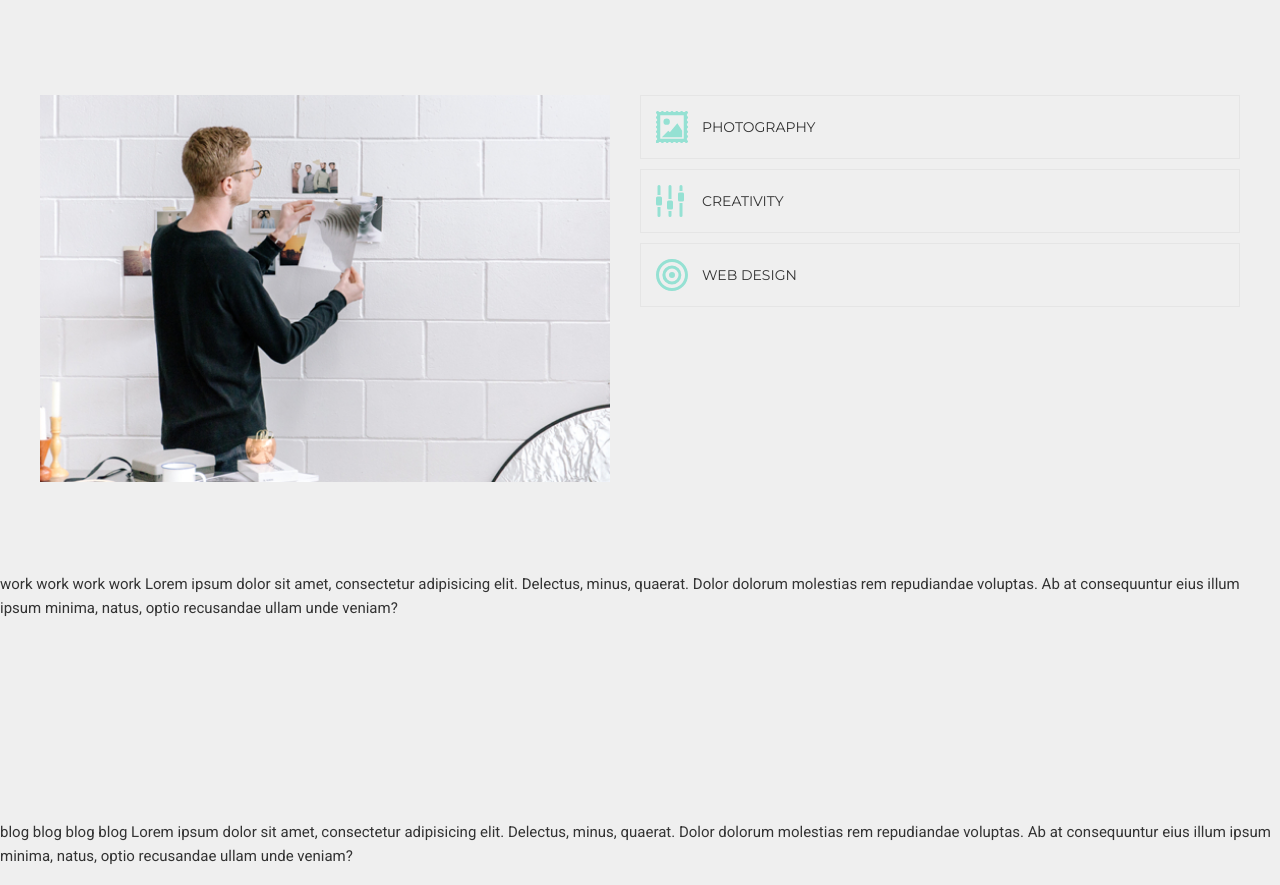
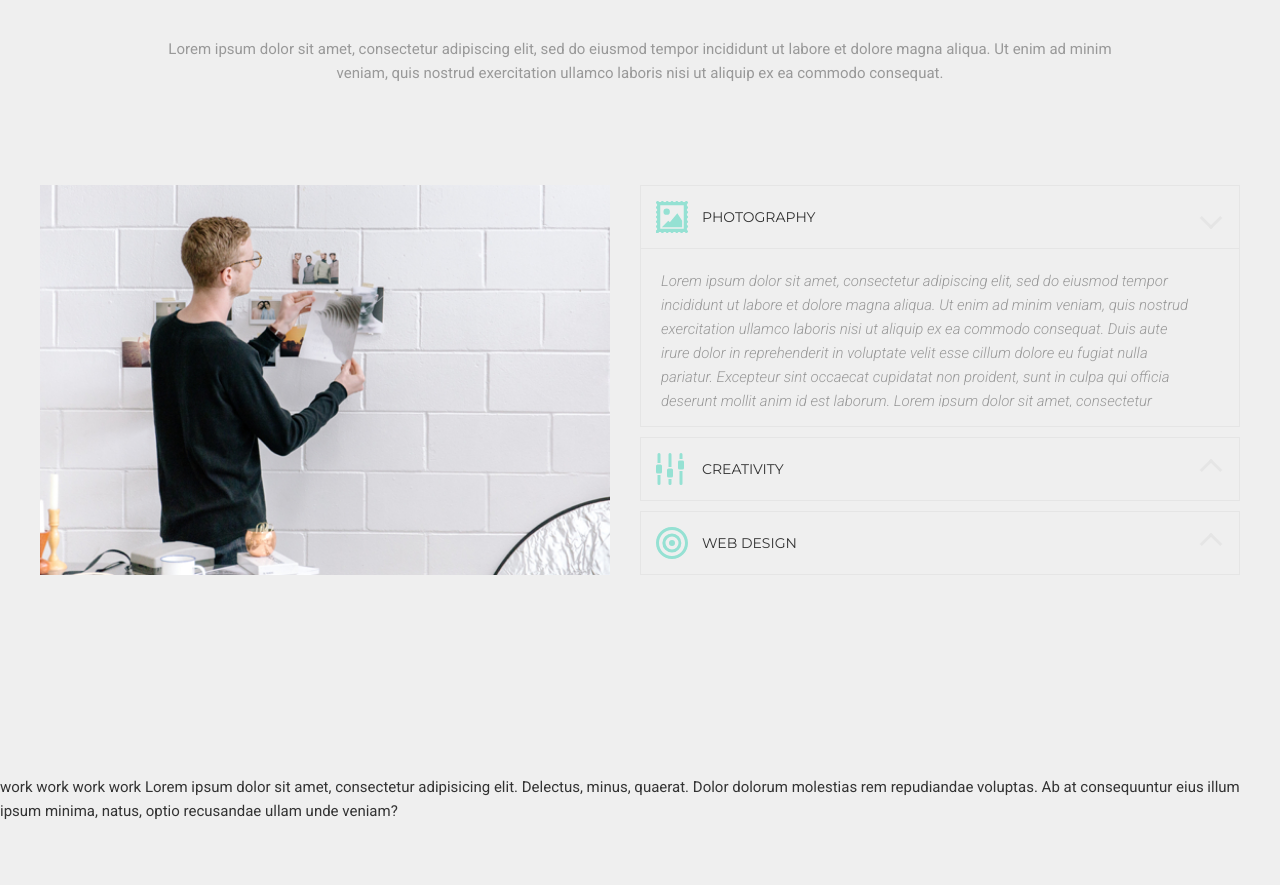
Before and after one commit to ivanchikap/glivera-mogo, a website: page src/index.html in a window 1280 px wide. Shown: the part 3731-4616 px from the top of the page. Drawn offline with nearby package versions, Linux system fonts and the light colour scheme; files that its build step writes are made by us from their sources.

Commit message:
adaptive wedo

```diff
--- a/src/assets/scss/default-elements/_accordion.scss
+++ b/src/assets/scss/default-elements/_accordion.scss
@@ -3,30 +3,46 @@
 
   &__item {
     border: 1px solid #e5e5e5;
-    padding: 1.5rem;
 
     & + & {
       margin-top: 1rem;
     }
 
     &.active {
+      height: 24.2rem;
+
       #{$root} {
         &__body {
           display: block;
-          height: 3rem;
+          height: 17.8rem;
+
+          @include mobile {
+            height: 16.8rem;
+          }
+        }
+
+        &__head {
+          border-bottom: 1px solid #e5e5e5;
+
+          &::after {
+            transform: translateY(-50%) rotate(135deg);
+          }
         }
       }
     }
   }
 
   &__head {
+    position: relative;
     display: flex;
     align-items: center;
+    padding: 1.5rem 4rem 1.5rem 1.5rem;
     color: $black-text;
     font-family: $montserrat;
     font-size: 14px;
     line-height: normal;
     text-transform: uppercase;
+    cursor: pointer;
 
     &::before {
       content: "";
@@ -36,21 +52,80 @@
       background-repeat: no-repeat;
       background-size: contain;
       margin-right: 1.4rem;
+      flex-shrink: 0;
+    }
+
+    &::after {
+      content: "";
+      display: block;
+      width: 1.6rem;
+      height: 1.6rem;
+      position: absolute;
+      top: 52%;
+      right: 2rem;
+      transform: translateY(-50%) rotate(-45deg);
+      border-top: 3px solid #e5e5e5;
+      border-right: 3px solid #e5e5e5;
+      background-color: transparent;
     }
 
     &--photography::before {
       background-image: url(../images/wedo/photography.svg);
     }
+
     &--creativity::before {
       background-image: url(../images/wedo/creativity.svg);
     }
+
     &--webdesign::before {
       background-image: url(../images/wedo/webdesign.svg);
     }
+
+    @include mobile {
+      padding: 1rem;
+    }
+  }
+
+  &__head-span {
+    @extend .text-overflow;
   }
 
   &__body {
+    padding: 2rem 2.5rem 2rem 2rem;
     display: none;
     height: 0;
+    color: $gray-text;
+    font-family: $roboto;
+    font-size: 15px;
+    font-weight: 300;
+    font-style: italic;
+    transition: all .2s linear;
+
+    @include mobile {
+      padding: 1rem 1.5rem 1rem 1rem;
+    }
+  }
+
+  &__body-inner {
+    overflow-y: scroll;
+    height: 100%;
+    padding-right: 2.5rem;
+    scrollbar-color: $aqua #f5f5f5;
+    scrollbar-width: thin;
+
+    &::-webkit-scrollbar {
+      width: 5px;
+      background-color: #f5f5f5;
+      border-radius: 5px;
+    }
+
+    &::-webkit-scrollbar-thumb {
+      background: $aqua;
+      border-radius: 4px;
+    }
+
+    @include mobile {
+      padding-right: 1rem;
+    }
   }
 }
--- a/src/assets/scss/wedo/_wedo.scss
+++ b/src/assets/scss/wedo/_wedo.scss
@@ -3,18 +3,34 @@
   &__content {
     display: flex;
     flex-wrap: wrap;
+
+    @include tablet {
+      flex-direction: column;
+    }
   }
 
   &__img {
     width: 50%;
+    height: 39rem;
+    overflow: hidden;
     padding-right: 3rem;
 
     img {
       @extend .img-cover;
     }
+
+    @include tablet {
+      width: 100%;
+      padding-right: 0;
+      margin-bottom: 3rem;
+    }
   }
 
   &__accordion-wrapper {
     width: 50%;
+
+    @include tablet {
+      width: 100%;
+    }
   }
 }
--- a/src/index.html
+++ b/src/index.html
@@ -164,7 +164,7 @@
 </section>
 <!--/design-->
 
-<section class="wedo">
+<section class="section wedo">
     <div class="container">
         <header class="section__header">
             <div class="section__subtitle">Service</div>
@@ -176,31 +176,48 @@
             <div class="wedo__img">
                 <img src="assets/images/wedo/wedo.jpg" alt="wedo image">
             </div>
+            <!-- /wedo__img-->
             <div class="wedo__accordion-wrapper">
-                <div class="accordion">
-                    <div class="accordion__item">
-                        <div class="accordion__head accordion__head--photography">Photography</div>
-                        <p class="accordion__body">
+                <div class="accordion" id="accordion">
+                    <div class="accordion__item active">
+                        <div class="accordion__head accordion__head--photography accordionHead">
+                            <span class="accordion__head-span accordionHeadSpan">Photography</span>
+                        </div>
+                        <div class="accordion__body">
+                            <p class="accordion__body-inner">
+                                 Lorem ipsum dolor sit amet, consectetur adipiscing elit, sed do eiusmod tempor incididunt ut labore et dolore magna aliqua. Ut enim ad minim veniam, quis nostrud exercitation ullamco laboris nisi ut aliquip ex ea commodo consequat. Duis aute irure dolor in reprehenderit in voluptate velit esse cillum dolore eu fugiat nulla pariatur. Excepteur sint occaecat cupidatat non proident, sunt in culpa qui officia deserunt mollit anim id est laborum.
                                  Lorem ipsum dolor sit amet, consectetur adipiscing elit, sed do eiusmod tempor incididunt ut labore et dolore magna aliqua. Ut enim ad minim veniam, quis nostrud exercitation ullamco laboris nisi ut aliquip ex ea commodo consequat. Duis aute irure dolor in reprehenderit in voluptate velit esse cillum dolore eu fugiat nulla pariatur. Excepteur sint occaecat cupidatat non proident, sunt in culpa qui officia deserunt mollit anim id est laborum.
                             </p>
                         </div>
+                    </div>
                     <!-- /accordion__item-->
                     <div class="accordion__item">
-                        <div class="accordion__head accordion__head--creativity">creativity</div>
-                        <p class="accordion__body">
+                        <div class="accordion__head accordion__head--creativity accordionHead">
+                            <span class="accordion__head-span accordionHeadSpan">creativity</span>
+                        </div>
+                        <div class="accordion__body">
+                            <p class="accordion__body-inner">
+                                Lorem ipsum dolor sit amet, consectetur adipiscing elit, sed do eiusmod tempor incididunt ut labore et dolore magna aliqua. Ut enim ad minim veniam, quis nostrud exercitation ullamco laboris nisi ut aliquip ex ea commodo consequat. Duis aute irure dolor in reprehenderit in voluptate velit esse cillum dolore eu fugiat nulla pariatur. Excepteur sint occaecat cupidatat non proident, sunt in culpa qui officia deserunt mollit anim id est laborum.
                                 Lorem ipsum dolor sit amet, consectetur adipiscing elit, sed do eiusmod tempor incididunt ut labore et dolore magna aliqua. Ut enim ad minim veniam, quis nostrud exercitation ullamco laboris nisi ut aliquip ex ea commodo consequat. Duis aute irure dolor in reprehenderit in voluptate velit esse cillum dolore eu fugiat nulla pariatur. Excepteur sint occaecat cupidatat non proident, sunt in culpa qui officia deserunt mollit anim id est laborum.
                             </p>
                         </div>
+                    </div>
                     <!-- /accordion__item-->
                     <div class="accordion__item">
-                        <div class="accordion__head accordion__head--webdesign">web design</div>
-                        <p class="accordion__body">
+                        <div class="accordion__head accordion__head--webdesign accordionHead">
+                            <span class="accordion__head-span accordionHeadSpan">web design</span>
+                        </div>
+                        <div class="accordion__body">
+                            <p class="accordion__body-inner">
+                                Lorem ipsum dolor sit amet, consectetur adipiscing elit, sed do eiusmod tempor incididunt ut labore et dolore magna aliqua. Ut enim ad minim veniam, quis nostrud exercitation ullamco laboris nisi ut aliquip ex ea commodo consequat. Duis aute irure dolor in reprehenderit in voluptate velit esse cillum dolore eu fugiat nulla pariatur. Excepteur sint occaecat cupidatat non proident, sunt in culpa qui officia deserunt mollit anim id est laborum.
                                 Lorem ipsum dolor sit amet, consectetur adipiscing elit, sed do eiusmod tempor incididunt ut labore et dolore magna aliqua. Ut enim ad minim veniam, quis nostrud exercitation ullamco laboris nisi ut aliquip ex ea commodo consequat. Duis aute irure dolor in reprehenderit in voluptate velit esse cillum dolore eu fugiat nulla pariatur. Excepteur sint occaecat cupidatat non proident, sunt in culpa qui officia deserunt mollit anim id est laborum.
                             </p>
+                        </div>
                     </div>
                     <!-- /accordion__item-->
                 </div>
             </div>
+            <!-- /wedo__accordion-wrapper-->
         </div>
     </div>
 </section>
```
Also changed, not shown: src/assets/js/accordion.js (added, +20 -0 lines). Lines whose indentation alone changed are shown as unchanged.
